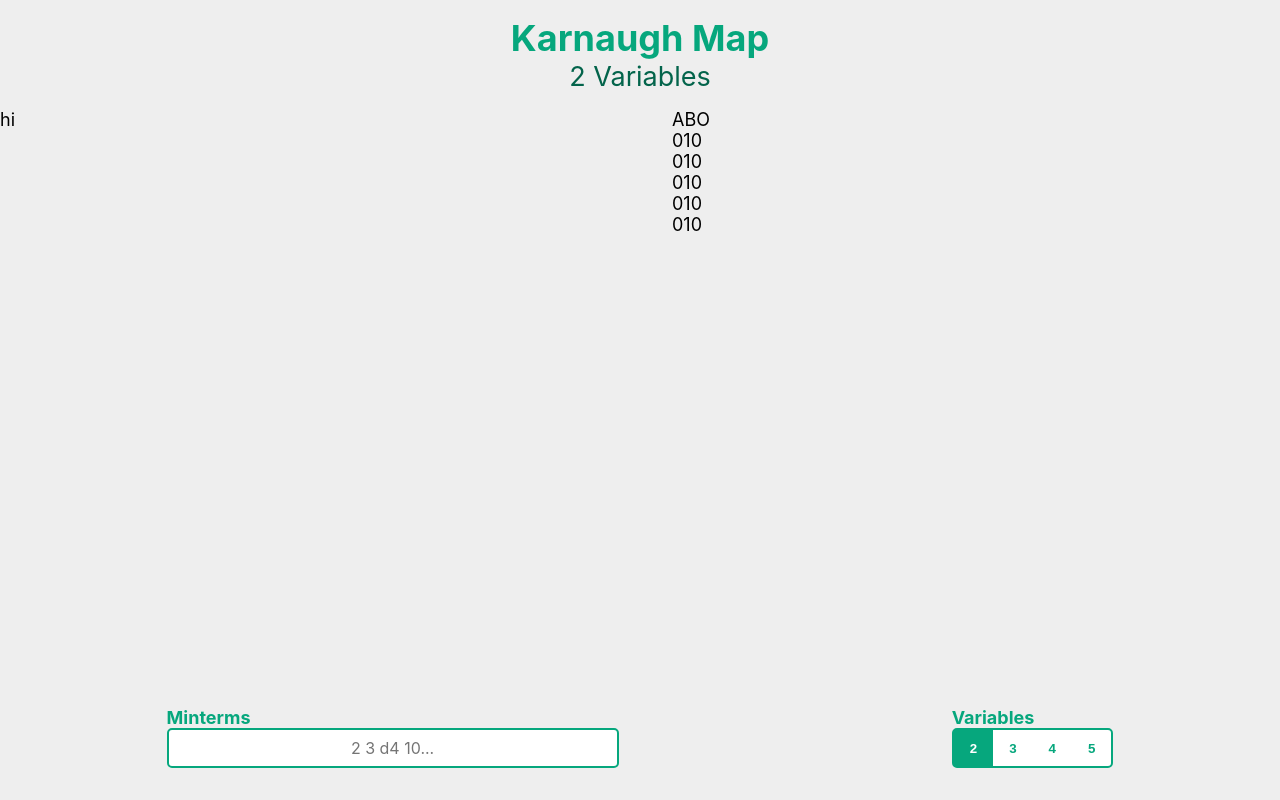
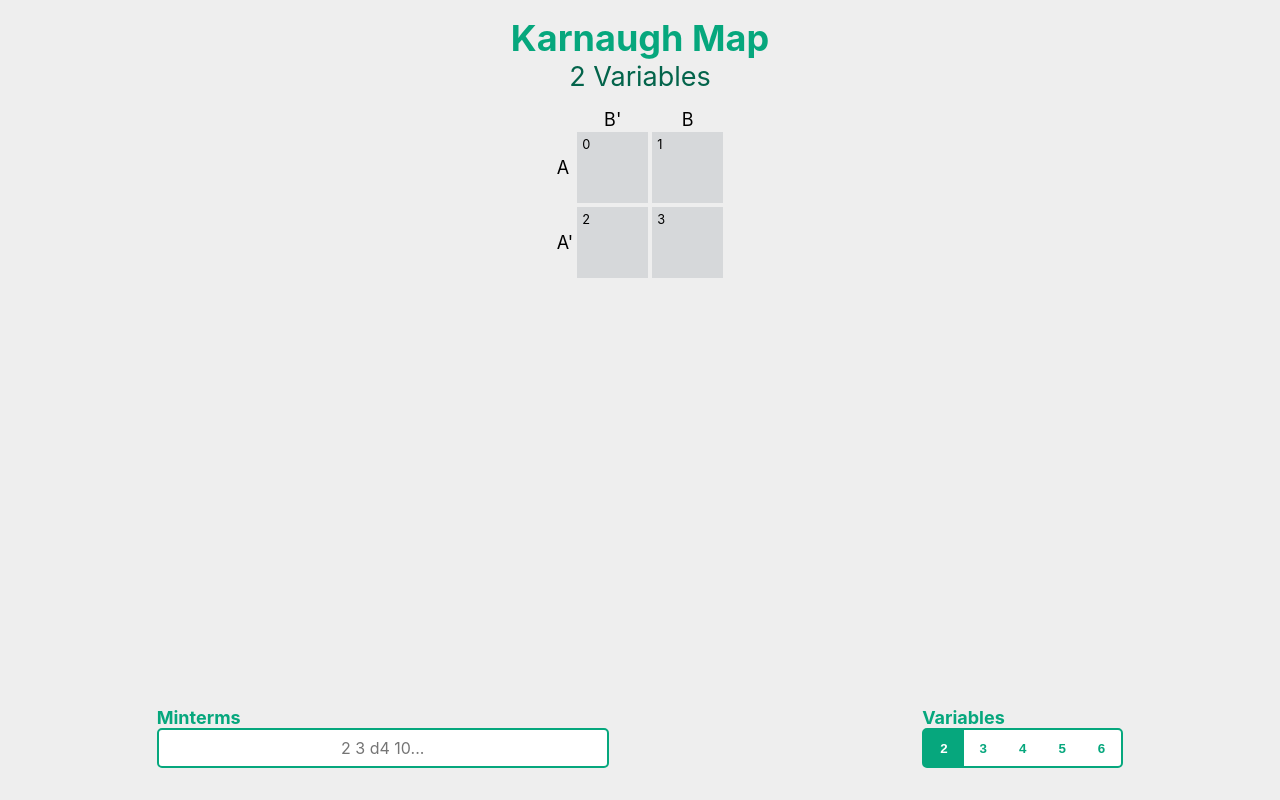
Before and after one commit to rtspw/Karnaugh-Maps-Revisited, a React (Create React App) app: page / in a window 1280 px wide. Built offline with nearby package versions, Linux system fonts and the light colour scheme.

Commit message:
More table elements including labels and decimal minterm display

```diff
--- a/src/components/MapPanel.jsx
+++ b/src/components/MapPanel.jsx
@@ -37,6 +37,7 @@ function MapPanel(props) {
           <MapPanelButton onClick={onClick} varNum={3} activeButtonNum={activeButton} />
           <MapPanelButton onClick={onClick} varNum={4} activeButtonNum={activeButton} />
           <MapPanelButton onClick={onClick} varNum={5} activeButtonNum={activeButton} />
+          <MapPanelButton onClick={onClick} varNum={6} activeButtonNum={activeButton} />
         </ul>
       </nav>
     </div>
--- a/src/components/tables/TableContainer.jsx
+++ b/src/components/tables/TableContainer.jsx
@@ -4,7 +4,6 @@ import { jsx, css } from '@emotion/core';
 /** @jsx jsx */
 
 import TwoVarTable from './TwoVarTable.jsx';
-import TwoVarTruthTable from './TwoVarTruthTable.jsx';
 
 import colors from '../../util/colors';
 
@@ -14,11 +13,9 @@ function TableContainer(props) {
     <div css={css`
       display: flex;
       justify-content: center;
-      /background: orange;
-      max-height: 70%;
+      flex-direction: row;
     `}>
       <TwoVarTable />
-      <TwoVarTruthTable />
     </div>
   );
 }
--- /dev/null
+++ b/src/components/tables/TableLeftLabelBar.jsx
@@ -0,0 +1,39 @@
+import React from 'react';
+import PropTypes from 'prop-types';
+import { jsx, css } from '@emotion/core';
+/** @jsx jsx */
+
+import colors from '../../util/colors';
+
+function TableLeftLabelBar(props) {
+  const { labels } = props;
+
+  const labelElements = [];
+
+  for (const label of labels) {
+    labelElements.push(<div css={css`
+      display: flex;
+      flex-direction: column;
+      justify-content: center;
+      height: 75px;
+      padding: 0 2px;
+    `}>
+      {label}
+    </div>);
+  }
+
+  return (
+    <div css={css`
+      display: flex;
+      flex-direction: column-reverse;
+    `}>
+      {labelElements}
+    </div>
+  );
+}
+
+TableLeftLabelBar.propTypes = {
+  labels: PropTypes.array.isRequired,
+};
+
+export default TableLeftLabelBar;
--- /dev/null
+++ b/src/components/tables/TableRow.jsx
@@ -0,0 +1,51 @@
+import React from 'react';
+import PropTypes from 'prop-types';
+import { jsx, css } from '@emotion/core';
+/** @jsx jsx */
+
+import colors from '../../util/colors';
+
+
+function TableRow(props) {
+  const { tileAmount, numOfTerms, leftTerms } = props;
+
+  const tiles = [];
+  for (let i = 0; i < tileAmount; i++) {
+    const mintermBinaryValue = leftTerms + i.toString(2).padStart(numOfTerms, '0');
+    const mintermDecimalValue = parseInt(mintermBinaryValue, 2);
+    tiles.push(
+      <div css={css`
+        width: 75px;
+        padding: 2px;
+      `}>
+        <div css={css`
+          width: 100%;
+          height: 100%;
+          background: rgba(5, 26, 44, 0.1);
+          font-size: 0.8rem;
+          padding: 5px;
+        `}>
+          {mintermDecimalValue}
+        </div>
+      </div>
+    );
+  }
+
+  return (
+    <div css={css`
+      display: flex;
+      flex-direction: row;
+      height: 75px;
+    `}>
+      {tiles}
+    </div>
+  );
+}
+
+TableRow.propTypes = {
+  tileAmount: PropTypes.number.isRequired,
+  numOfTerms: PropTypes.number.isRequired,
+  leftTerms: PropTypes.number.isRequired,
+};
+
+export default TableRow;
--- /dev/null
+++ b/src/components/tables/TableTopLabelBar.jsx
@@ -0,0 +1,34 @@
+import React from 'react';
+import PropTypes from 'prop-types';
+import { jsx, css } from '@emotion/core';
+/** @jsx jsx */
+
+import colors from '../../util/colors';
+
+function TableTopLabelBar(props) {
+  const { labels } = props;
+
+  const labelElements = [];
+
+  for (const label of labels) {
+    labelElements.push(<div css={css`
+      width: 75px;
+      text-align: center;
+    `}>{label}</div>);
+  }
+
+  return (
+    <div css={css`
+      display: flex;
+      flex-direction: row;
+    `}>
+      {labelElements}
+    </div>
+  );
+}
+
+TableTopLabelBar.propTypes = {
+  labels: PropTypes.array.isRequired,
+};
+
+export default TableTopLabelBar;
--- a/src/components/tables/TwoVarTable.jsx
+++ b/src/components/tables/TwoVarTable.jsx
@@ -2,6 +2,10 @@ import React from 'react';
 import PropTypes from 'prop-types';
 import { jsx, css } from '@emotion/core';
 /** @jsx jsx */
+
+import TableRow from './TableRow.jsx';
+import TableTopLabelBar from './TableTopLabelBar.jsx';
+import TableLeftLabelBar from './TableLeftLabelBar.jsx';
 
 import colors from '../../util/colors';
 
@@ -11,10 +15,19 @@ function TwoVarTable(props) {
 
   return (
     <div css={css`
-      flex-grow: 1;
-      flex-basis: 50vw;
+      display: flex;
+      flex-direction: rows;
     `}>
-      hi
+      <TableLeftLabelBar labels={["A'", "A"]} />
+      <div css={css`
+        display: flex;
+        flex-direction: column;
+        position: relative;
+      `}>
+        <TableTopLabelBar labels={["B'", "B"]} />
+        <TableRow tileAmount={2} numOfTerms={1} leftTerms={'0'} />
+        <TableRow tileAmount={2} numOfTerms={1} leftTerms={'1'} />
+      </div>
     </div>
   );
 }
```
Also changed, not shown: src/components/Layout.js (added, +45 -0 lines).
